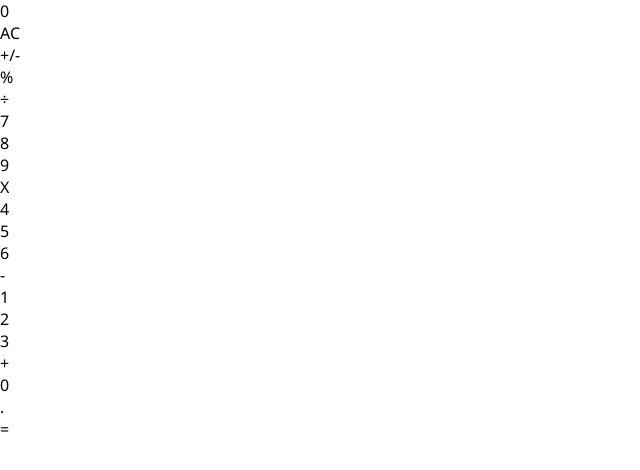
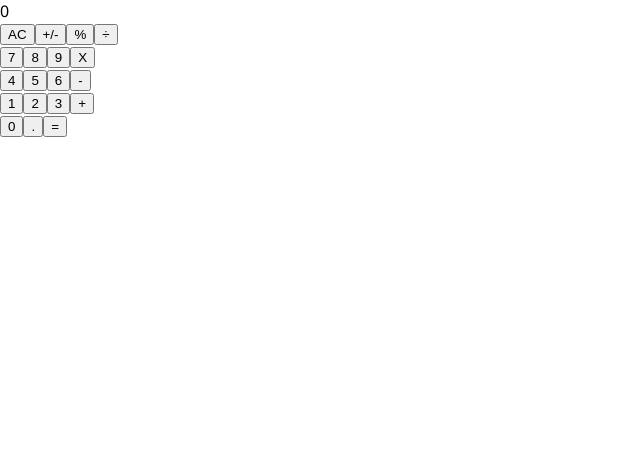
Before and after one commit to alejandrotoledoweb/react-calculator, a React (Create React App) app: page / in a window 1280 px wide. Shown: the top 470 px of the page, without its empty margins (0-640 px from the left). Built offline with nearby package versions, Linux system fonts and the light colour scheme.

Commit message:
add jsx syntax and change html element to button

```diff
--- a/src/components/button.js
+++ b/src/components/button.js
@@ -4,11 +4,9 @@ import PropTypes from 'prop-types';
 const Button = props => {
   const { name } = props;
   return (
-    <div
-      className="btn"
-    >
-      { name }
-    </div>
+    <>
+      <button type="button" className="btn">{ name }</button>
+    </>
   );
 };
 
```
